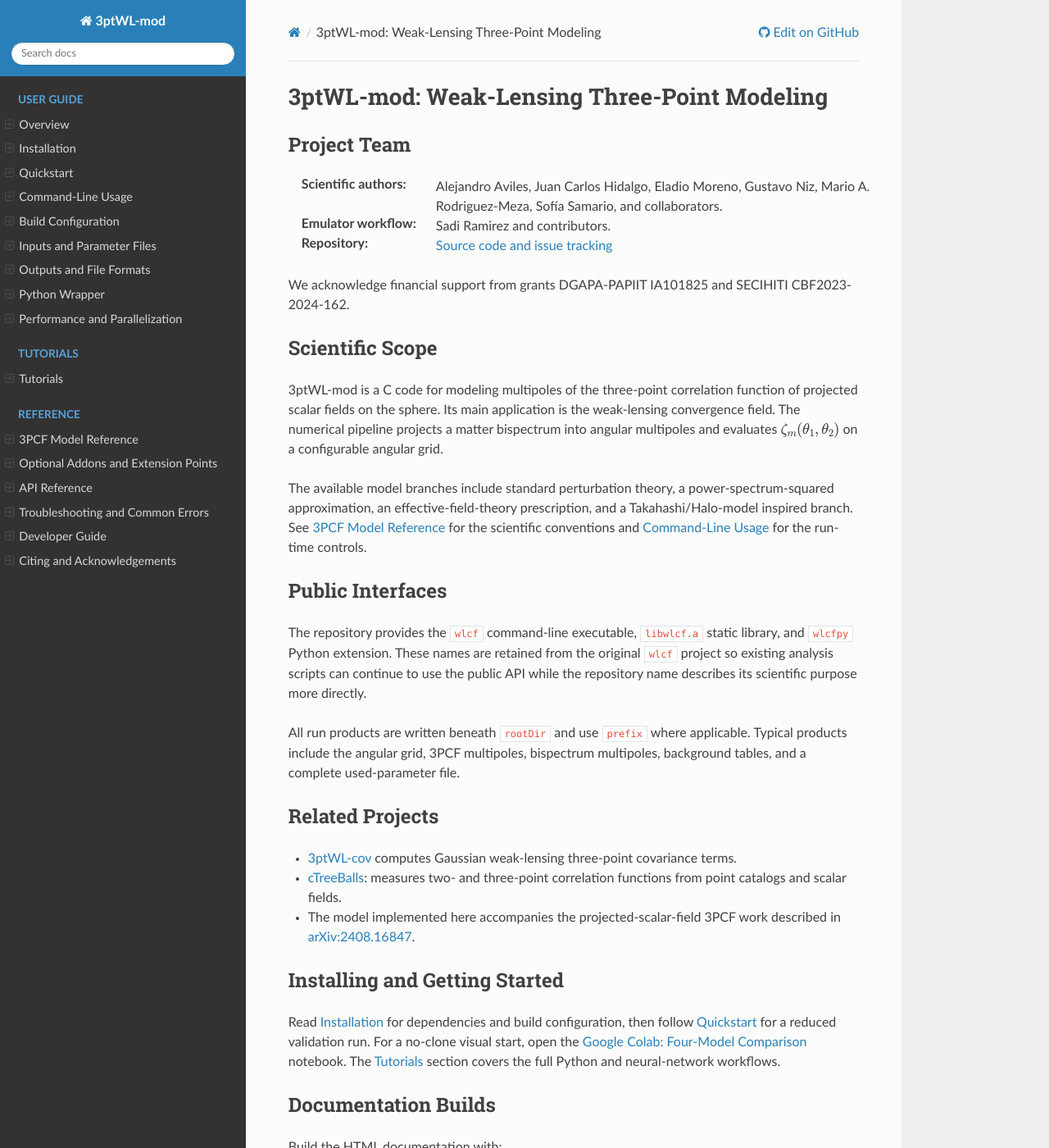
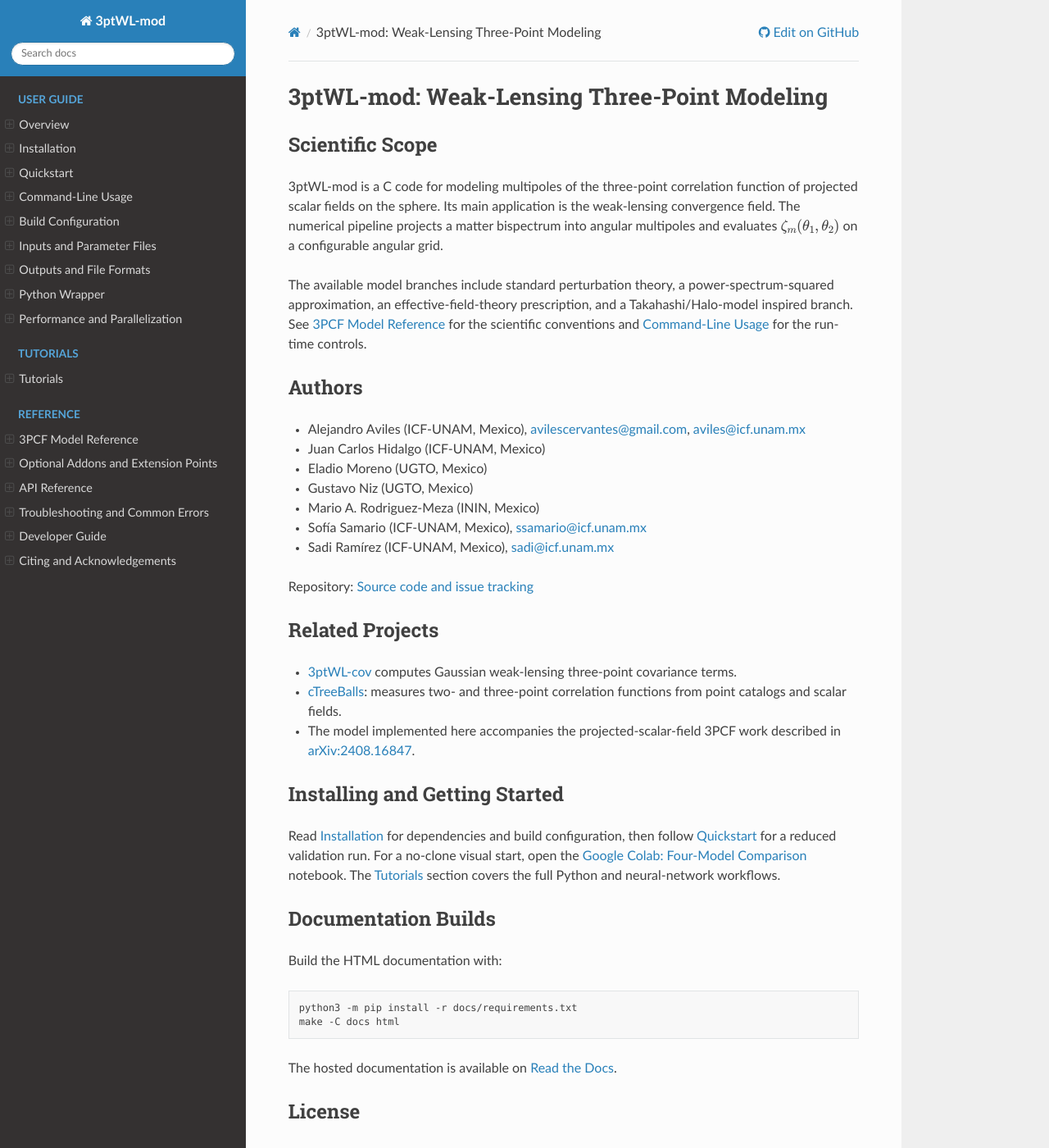
Before and after one commit to sadirs/3ptWL-mod, a Sphinx documentation site: the page built from docs/README.rst, in a window 1280 px wide and 1400 px high. Shown: the whole window at 82% size. Built offline with Sphinx 7.4.7 and the Read the Docs theme 3.1.0, drawn with Linux system fonts in a browser that asks for light colours; some of the changed text lies outside the part shown.

Commit message:
Update ReadTheDocs overview sections

```diff
--- a/docs/README.rst
+++ b/docs/README.rst
@@ -1,16 +1,5 @@
 3ptWL-mod: Weak-Lensing Three-Point Modeling
 --------------------------------------------
-
-Project Team
-~~~~~~~~~~~~
-
-:Scientific authors: Alejandro Aviles, Juan Carlos Hidalgo, Eladio Moreno,
-   Gustavo Niz, Mario A. Rodriguez-Meza, Sofía Samario, and collaborators.
-:Emulator workflow: Sadi Ramirez and contributors.
-:Repository: `Source code and issue tracking`_
-
-We acknowledge financial support from grants DGAPA-PAPIIT IA101825 and
-SECIHITI CBF2023-2024-162.
 
 Scientific Scope
 ~~~~~~~~~~~~~~~~
@@ -26,18 +15,18 @@ power-spectrum-squared approximation, an effective-field-theory prescription,
 and a Takahashi/Halo-model inspired branch.  See :doc:`3pcf` for the scientific
 conventions and :doc:`params` for the run-time controls.
 
-Public Interfaces
-~~~~~~~~~~~~~~~~~
+Authors
+~~~~~~~
 
-The repository provides the ``wlcf`` command-line executable,
-``libwlcf.a`` static library, and ``wlcfpy`` Python extension.  These names are
-retained from the original ``wlcf`` project so existing analysis scripts can
-continue to use the public API while the repository name describes its
-scientific purpose more directly.
+* Alejandro Aviles (ICF-UNAM, Mexico), avilescervantes@gmail.com, aviles@icf.unam.mx
+* Juan Carlos Hidalgo (ICF-UNAM, Mexico)
+* Eladio Moreno (UGTO, Mexico)
+* Gustavo Niz (UGTO, Mexico)
+* Mario A. Rodriguez-Meza (ININ, Mexico)
+* Sofía Samario (ICF-UNAM, Mexico), ssamario@icf.unam.mx
+* Sadi Ramírez (ICF-UNAM, Mexico), sadi@icf.unam.mx
 
-All run products are written beneath ``rootDir`` and use ``prefix`` where
-applicable.  Typical products include the angular grid, 3PCF multipoles,
-bispectrum multipoles, background tables, and a complete used-parameter file.
+Repository: `Source code and issue tracking`_
 
 Related Projects
 ~~~~~~~~~~~~~~~~
@@ -75,6 +64,12 @@ License
 3ptWL-mod is distributed under the MIT license.  See :doc:`citing` for the
 scientific references and acknowledgement guidance.
 
+Acknowledgements
+~~~~~~~~~~~~~~~~
+
+We acknowledge financial support from grants DGAPA-PAPIIT IA101825 and
+SECIHITI CBF2023-2024-162.
+
 .. _Source code and issue tracking: https://github.com/sadirs/3ptWL-mod
 .. _3ptWL-cov: https://3ptwl-cov.readthedocs.io/en/latest/overview.html
 .. _cTreeBalls: https://github.com/rodriguezmeza/cTreeBalls
```
